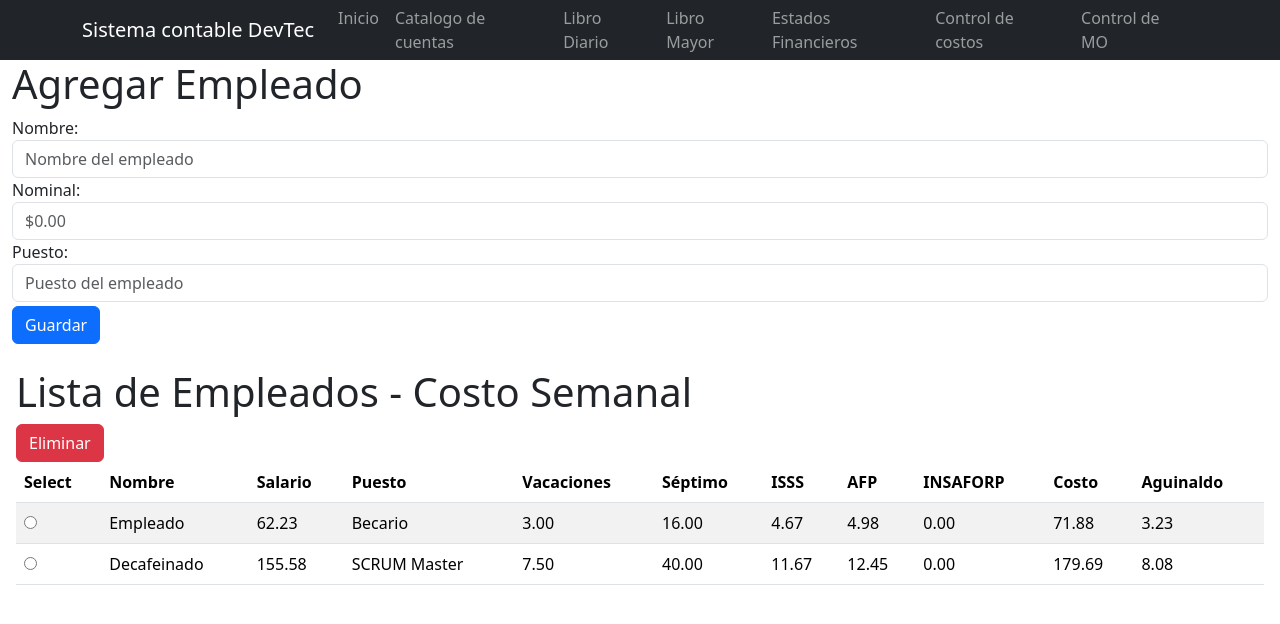
After one commit to Keevin27/SistemaContableAutomatizado, a Django app: page /costo_mano_obra in a window 1280 px wide. The commit adds this page. Shown: the top 624 px of the page. Run offline with Django 5.2, Linux system fonts and the light colour scheme; data comes from the database, SQL or seed files in the repository; both versions use the stored data as it was after the commit.

Commit message:
Actualización: Costo Mano Obra
Se implementa funcionalidad para agregar y eliminar empleados, queda pendiente la actualización.

Nota: No se ha establecido un calculo base para las operaciones. Se esperan correcciones furturas.

```diff
--- a/myapp/forms.py
+++ b/myapp/forms.py
@@ -1,10 +1,21 @@
 from django import forms
-from .models import Empleado
+from .models import *
 
 class EmpleadoForm(forms.ModelForm):
+
+    nombre = forms.CharField(label='Nombre', min_length=3, max_length=120, required=True, widget=forms.TextInput(attrs={'class':'form-control','placeholder':'Nombre del empleado','pattern':'[a-zA-ZñÑáéíóúÁÉÍÓÚ\s]+'}))
+    puesto = forms.CharField(label='Puesto', min_length=3, max_length=120, required=True, widget=forms.TextInput(attrs={'class':'form-control','placeholder':'Puesto del empleado','pattern':'[a-zA-ZñÑáéíóúÁÉÍÓÚ\s]+'}))
+    nominal = forms.DecimalField(label='Nominal', max_digits=10, decimal_places=2, required=True, widget=forms.NumberInput(attrs={'class':'form-control','placeholder':'$0.00'}))
+
     class Meta:
         model = Empleado
-        fields = ['nombre', 'salario', 'puesto']
+        fields = ['nombre', 'nominal', 'puesto']
+
+    def clean_nominal(self):
+        nominal = self.cleaned_data.get('nominal')
+        if nominal <= 0:
+            raise forms.ValidationError('El nominal debe ser un valor positivo.')
+        return nominal
 
     def clean_salario(self):
         salario = self.cleaned_data.get('salario')
--- a/myapp/models.py
+++ b/myapp/models.py
@@ -20,8 +20,8 @@ class Transaccion(models.Model):
     montoHaber = models.DecimalField(max_digits=10, decimal_places=2)
 
 class Empleado(models.Model):
-    codigo_empleado = models.CharField(max_length=20)
     nombre = models.CharField(max_length=100)
+    nominal = models.DecimalField(max_digits=10, decimal_places=2)
     salario = models.DecimalField(max_digits=10, decimal_places=2)
     puesto = models.CharField(max_length=100)
     vacaciones = models.DecimalField(max_digits=5, decimal_places=2)
--- a/myapp/templates/base.html
+++ b/myapp/templates/base.html
@@ -4,7 +4,7 @@
     <meta charset="UTF-8">
     <meta name="viewport" content="width=device-width, initial-scale=1.0">
     <title>Sistema Contable</title>
-    <link rel="stylesheet" href="https://cdn.jsdelivr.net/npm/bootstrap@5.3.3/dist/css/bootstrap.min.css">
+    <link href="https://cdn.jsdelivr.net/npm/bootstrap@5.3.3/dist/css/bootstrap.min.css" rel="stylesheet" integrity="sha384-QWTKZyjpPEjISv5WaRU9OFeRpok6YctnYmDr5pNlyT2bRjXh0JMhjY6hW+ALEwIH" crossorigin="anonymous">
     <style>
         .navbar {
         width: 100%; /* Ancho completo */
@@ -39,6 +39,9 @@
                 <li class="nav-item">
                     <a href="/controldecostos" class="nav-link">Control de costos</a>
                 </li>
+                <li class="nav-item">
+                    <a href="/costo_mano_obra" class="nav-link">Control de MO</a>
+                </li>
             </ul>
           </div>
         </div>
@@ -46,4 +49,5 @@
     {% block content %}
     {% endblock %}
 </body>
+<script src="https://cdn.jsdelivr.net/npm/bootstrap@5.3.3/dist/js/bootstrap.bundle.min.js" integrity="sha384-YvpcrYf0tY3lHB60NNkmXc5s9fDVZLESaAA55NDzOxhy9GkcIdslK1eN7N6jIeHz" crossorigin="anonymous"></script>
 </html>
--- /dev/null
+++ b/myapp/templates/costo_mano_obra.html
@@ -0,0 +1,64 @@
+{% extends 'base.html' %}
+{% block content %}
+{% load static %}
+
+<!DOCTYPE html>
+<html>
+    <head>
+        <title>Agregar Empleado</title>
+    </head>
+    <body>
+        <div class="container-fluid">
+            <h1>Agregar Empleado</h1>
+            <form method="post" class="form-inline">
+                <div class="form-group mb-2">
+                    {% csrf_token %}
+                    {{ form }}
+                    <button type="submit" class="btn btn-primary ml-3 mt-1">Guardar</button>
+                </div>
+            </form>
+        </div>
+        <div class="table-responsive p-3 mb-3">
+            <h1>Lista de Empleados - Costo Semanal</h1>
+            <form method="post" action="costo_mano_obra/eliminar_empleado">
+                {% csrf_token %}
+                <button type="submit" class="btn btn-danger">Eliminar</button>
+                <table class="table table-striped table-hover">
+                    <thead>
+                        <tr>
+                            <th scope="col">Select</th>
+                            <th scope="col" id="nombre">Nombre</th>
+                            <th scope="col" id="salario">Salario</th>
+                            <th scope="col" id="puesto">Puesto</th>
+                            <th scope="col" id="vacaciones">Vacaciones</th>
+                            <th scope="col" id="septimo">Séptimo</th>
+                            <th scope="col" id="isss">ISSS</th>
+                            <th scope="col" id="afp">AFP</th>
+                            <th scope="col" id="insaforp">INSAFORP</th>
+                            <th scope="col" id="costo">Costo</th>
+                            <th scope="col" id="aguinaldo">Aguinaldo</th>
+                        </tr>
+                    </thead>
+                    <tbody>
+                        {% for empleado in empleados %}
+                        <tr>
+                            <td><input type="radio" name="id" value="{{ empleado.id }}"></td>
+                            <td>{{ empleado.nombre }}</td>
+                            <td>{{ empleado.salario }}</td>
+                            <td>{{ empleado.puesto }}</td>
+                            <td>{{ empleado.vacaciones }}</td>
+                            <td>{{ empleado.septimo }}</td>
+                            <td>{{ empleado.isss }}</td>
+                            <td>{{ empleado.afp }}</td>
+                            <td>{{ empleado.insaforp }}</td>
+                            <td>{{ empleado.costo }}</td>
+                            <td>{{ empleado.aguinaldo }}</td>
+                        </tr>
+                        {% endfor %}
+                    </tbody>
+                </table>
+            </form>
+        </div>
+    </body>
+</html>
+{% endblock %}
--- a/myapp/views.py
+++ b/myapp/views.py
@@ -1,6 +1,7 @@
 from django.shortcuts import render, redirect
-from .models import Cuenta
-from .forms import EmpleadoForm
+from .models import *
+from .forms import *
+from decimal import Decimal
 
 # Create your views here.
 def home(request):
@@ -57,14 +58,42 @@ def generar_codigo(clasificacion):
         codigo = f"51{totalstr}"
     return codigo
 
-
-def agregar_empleado(request):
+def costo_mano_obra(request):
 
     if request.method == 'POST':
+
         form = EmpleadoForm(request.POST)
         if form.is_valid():
-            form.save()
-            return redirect('lista_empleados')  # Redirige a una lista de empleados o a donde prefieras
+            empleado = Empleado()
+            nominal = form.cleaned_data['nominal']
+            vacaciones = (nominal * 15 + (Decimal(0.3) * nominal * 15))/52
+            septimo = nominal * 2
+            aguinaldo = (21 * nominal) / 52
+            salario = nominal * 5 + septimo + aguinaldo + vacaciones
+            isss = salario * Decimal(0.075)
+            afp = salario * Decimal(0.08)
+            costo = salario + isss + afp
+            empleado.nombre = form.cleaned_data['nombre']
+            empleado.puesto = form.cleaned_data['puesto']
+            empleado.nominal = nominal
+            empleado.vacaciones = vacaciones
+            empleado.septimo = septimo
+            empleado.aguinaldo = aguinaldo
+            empleado.salario = salario
+            empleado.isss = isss
+            empleado.afp = afp
+            empleado.insaforp = 0
+            empleado.costo = costo
+            empleado.save()
+            return redirect('costo_mano_obra')  # Redirige a una lista de empleados o a donde prefieras obviamente :v
     else:
         form = EmpleadoForm()
-    return render(request, 'agregar_empleado.html', {'form': form})
+    return render(request, 'costo_mano_obra.html', {'form': form, 'empleados': Empleado.objects.all()})
+
+def eliminar_empleado(request):
+    if request.method == 'POST':
+        data = request.POST
+        id = data['id']
+        empleado = Empleado.objects.get(id = id)
+        empleado.delete()
+    return redirect('costo_mano_obra')
--- a/sistemaContable/settings.py
+++ b/sistemaContable/settings.py
@@ -37,7 +37,7 @@ INSTALLED_APPS = [
     'django.contrib.sessions',
     'django.contrib.messages',
     'django.contrib.staticfiles',
-    'myapp'
+    'myapp',
 ]
 
 MIDDLEWARE = [
--- a/sistemaContable/urls.py
+++ b/sistemaContable/urls.py
@@ -23,6 +23,6 @@ urlpatterns = [
     path('', home, name='home'),
     path('catalogo_de_cuentas/', catalogoDeCuentas, name='catalogodecuentas'),
     path('catalogo_de_cuentas/agregar_cuenta/', agregarCuenta, name='agregarcuenta'),
-    path('mod', agregar_empleado, name='agregar_empleado'),
-    path('mod/agregar_empleado', agregar_empleado, name='agregar_empleado'),
+    path('costo_mano_obra', costo_mano_obra, name='costo_mano_obra'),
+    path('costo_mano_obra/eliminar_empleado', eliminar_empleado, name='eliminar_empleado'),
 ]
```
Also changed, not shown: myapp/templates/agregar_empleado.html (deleted, +0 -56 lines), db.sqlite3, myapp/migrations/0003_empleado.py (added), myapp/migrations/0004_alter_empleado_id.py (added), myapp/migrations/0005_alter_empleado_id.py (added), sistemaContable/static/js/ctrl_costos.js (added).
